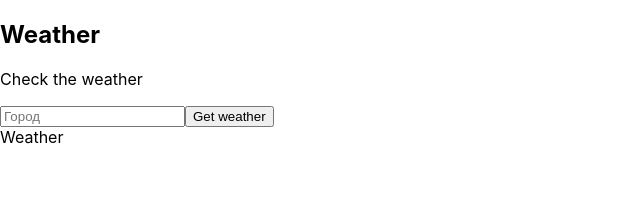
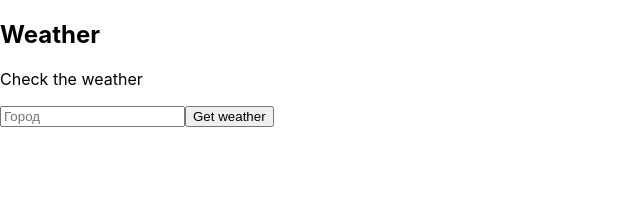
Before and after one commit to AndreyProvkov/test-cra-weather, a React (Create React App) app: page / in a window 1280 px wide. Shown: the top 217 px of the page, without its empty margins (0-640 px from the left). Built offline with nearby package versions, Linux system fonts and the light colour scheme.

Commit message:
Add block with weather data

```diff
--- a/src/components/weather.js
+++ b/src/components/weather.js
@@ -4,7 +4,14 @@ class Weather extends React.Component {
     render() {
         return (
             <div>
-                Weather
+            { this.props.city &&
+                <div>
+                    <p>Location: {this.props.city}, {this.props.country}</p>
+                    <p>Temp: {this.props.temp}</p>
+                    <p>Sunrise: {this.props.sunrise}</p>
+                    <p>Sunset: {this.props.sunset}</p>
+                </div>
+            }
             </div>
         );
     }
```
